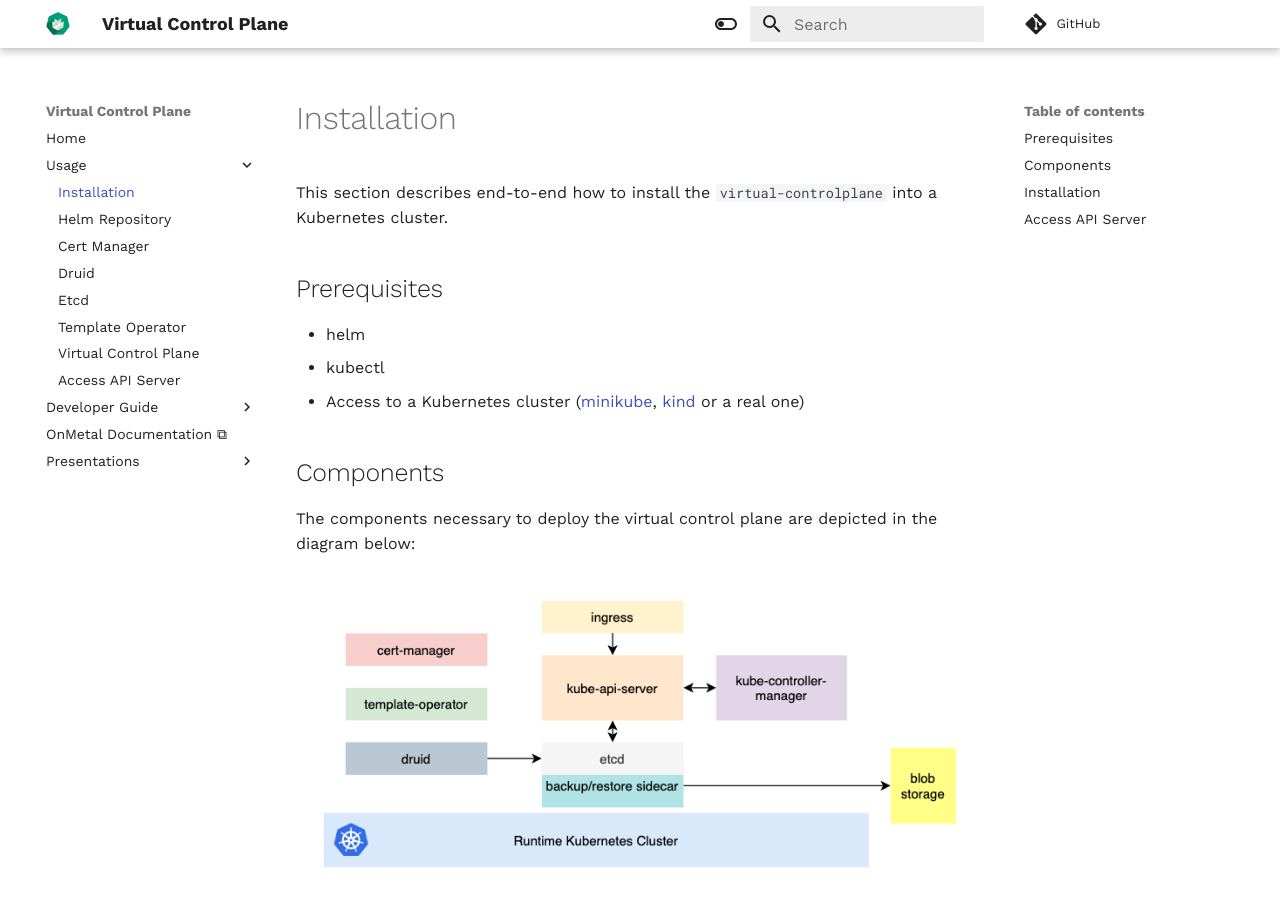
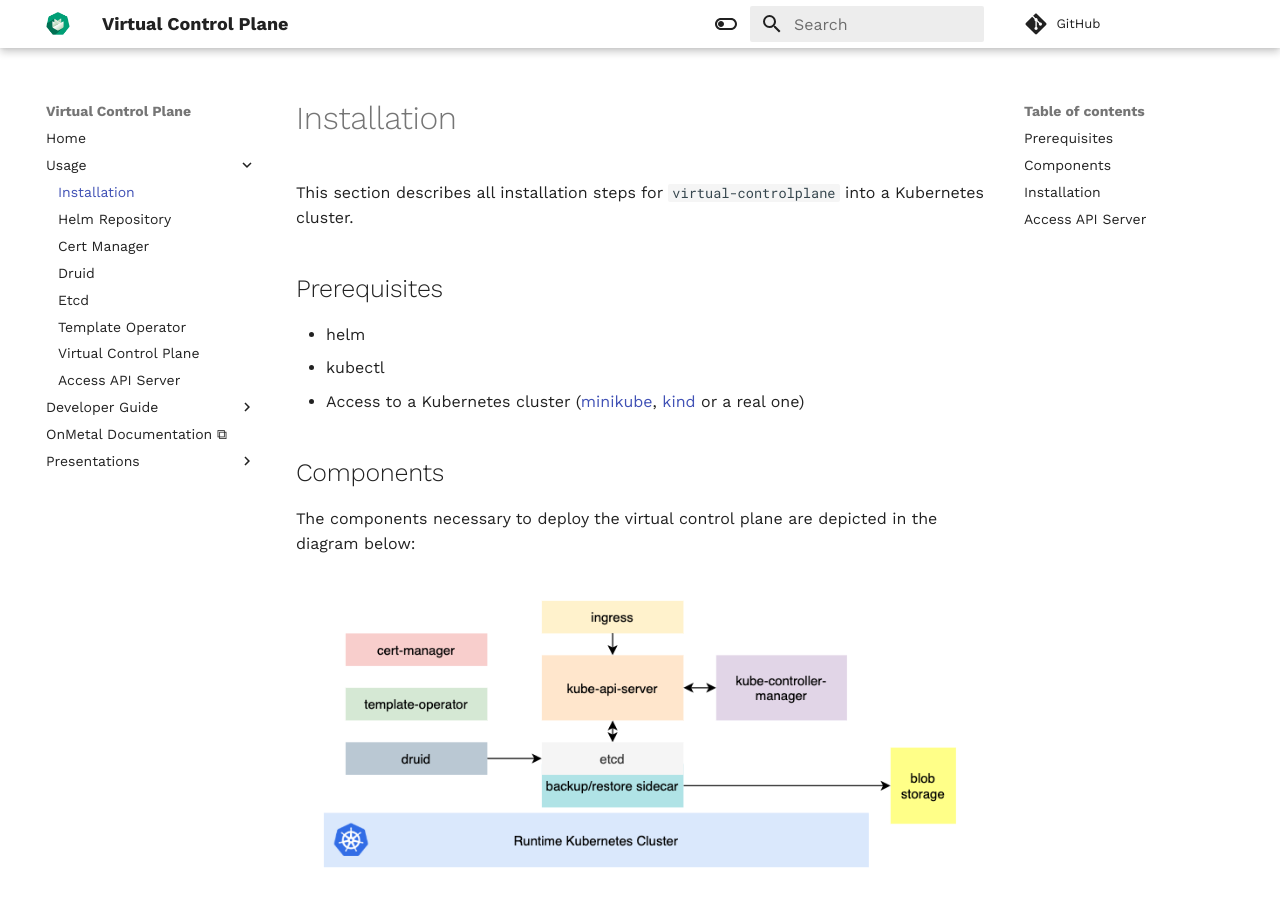
Before and after one commit to ironcore-scrapyard/virtual-controlplane, an MkDocs documentation site: the page built from docs/usage/installation.md, in a window 1280 px wide and 900 px high. Built offline with MkDocs 1.6.1 and Material for MkDocs 9.7.7, drawn with Linux system fonts in a browser that asks for light colours; comment, search, counter and statistics services are not loaded.

Commit message:
Update docs/usage/installation.md
Co-authored-by: EvgeniaOrfeeva <71518772+EvgeniaOrfeeva@users.noreply.github.com>

```diff
--- a/docs/usage/installation.md
+++ b/docs/usage/installation.md
@@ -1,6 +1,6 @@
 # Installation
 
-This section describes end-to-end how to install the `virtual-controlplane` into a Kubernetes cluster.
+This section describes all installation steps for `virtual-controlplane` into a Kubernetes cluster.
 
 ## Prerequisites
 
```
